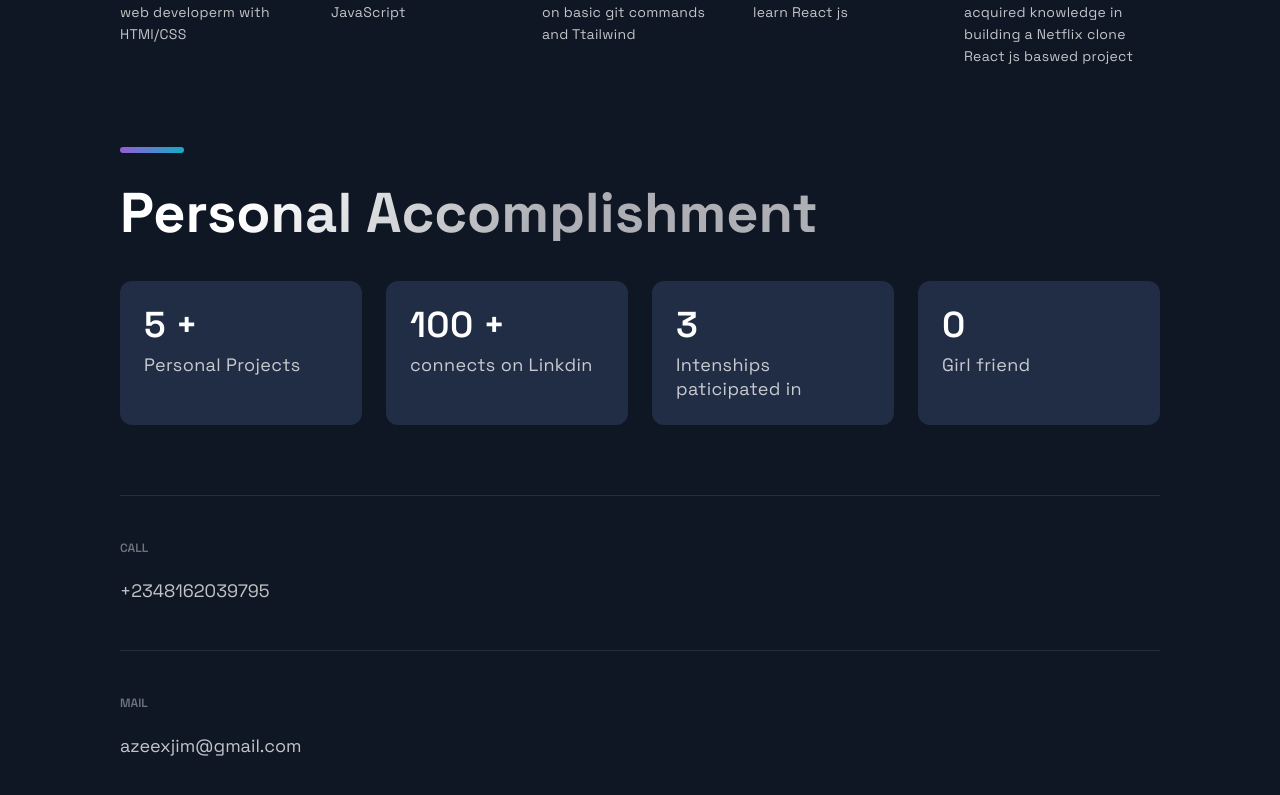
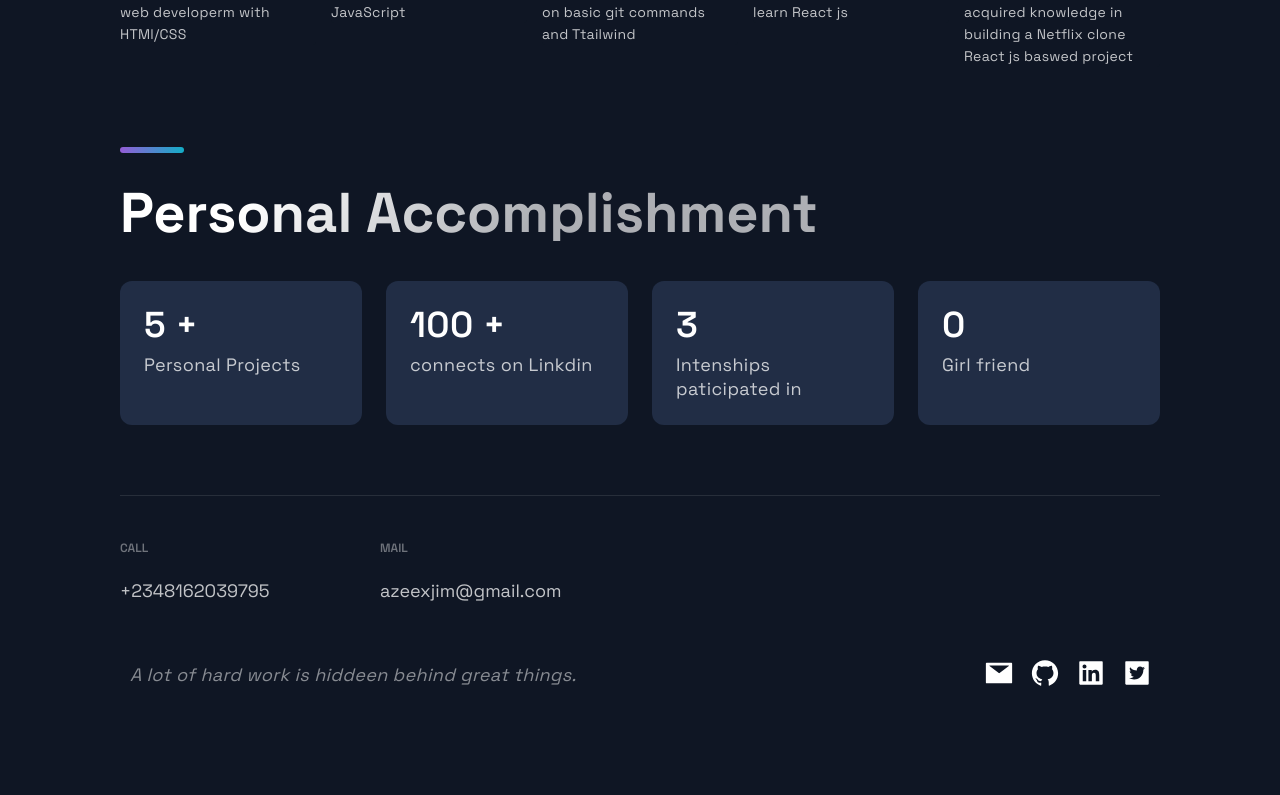
Before and after one commit to Azeezjim/MYPortfolio, a Next.js app: page / in a window 1280 px wide. Shown: the part 2728-3523 px from the top of the page. After the commit the page ends 3478 px from the top, so only its background shows below. Built offline with nearby package versions, Linux system fonts and the light colour scheme.

Commit message:
1th  commit

```diff
--- a/src/components/Footer/Footer.js
+++ b/src/components/Footer/Footer.js
@@ -1,5 +1,5 @@
 import React from 'react';
-import { AiFillGithub, AiFillInstagram, AiFillLinkedin } from 'react-icons/ai';
+import { AiFillGithub, AiFillTwitterSquare, AiFillLinkedin, AiFillMail } from 'react-icons/ai';
 
 import { SocialIcons } from '../Header/HeaderStyles';
 import { CompanyContainer, FooterWrapper, LinkColumn, LinkItem, LinkList, LinkTitle, Slogan, SocialContainer, SocialIconsContainer } from './FooterStyles';
@@ -12,14 +12,32 @@ const Footer = () => {
           <LinkTitle>Call</LinkTitle>
           <LinkItem href='tell:+2348162039795'>+2348162039795</LinkItem>
         </LinkColumn>
-      </LinkList>
 
-      <LinkList>
         <LinkColumn>
-          <LinkTitle>Mail</LinkTitle>
-          <LinkItem href='maleto:azeexjim@gmail.com'>azeexjim@gmail.com</LinkItem>
+        <LinkTitle>Mail</LinkTitle>
+          <LinkItem href='maleto:azeexjim@gmale.com'>azeexjim@gmail.com</LinkItem>
         </LinkColumn>
       </LinkList>
+      <SocialIconsContainer>
+        <CompanyContainer>
+          <Slogan><i> A lot of hard work is hiddeen behind great things.</i></Slogan>
+        </CompanyContainer>
+        <SocialIcons href="azeexjim@gmail.com ">
+          <AiFillMail size="3rem" />
+        </SocialIcons>
+
+        <SocialIcons href="https://github.com/Azeezjim">
+        <AiFillGithub size="3rem" />
+      </SocialIcons>
+
+      <SocialIcons href="https://www.linkedin.com/in/garuba-abdul-azeez-713273167/">
+        <AiFillLinkedin size="3rem" />
+      </SocialIcons>
+
+      <SocialIcons href="https://twitter.com/GarubaAbdulAz13?s=09 ">
+        <AiFillTwitterSquare size="3rem" />
+      </SocialIcons>
+      </SocialIconsContainer>
     </FooterWrapper>
   );
 };
--- a/src/components/Header/Header.js
+++ b/src/components/Header/Header.js
@@ -10,7 +10,7 @@ const Header = () =>  (
     <Div1>
       <Link href="/">
         <a style={{ display: "flrx", alignItems: "center", color:"white",  marginBottom:"20px", marginBottom:"20px"
- }}>
+}}>
           <DiCssdeck size="3rem" /> <span style={{ fontSize:"2.5rem"}}> Portfolio </span>
         </a>
       </Link>
```
